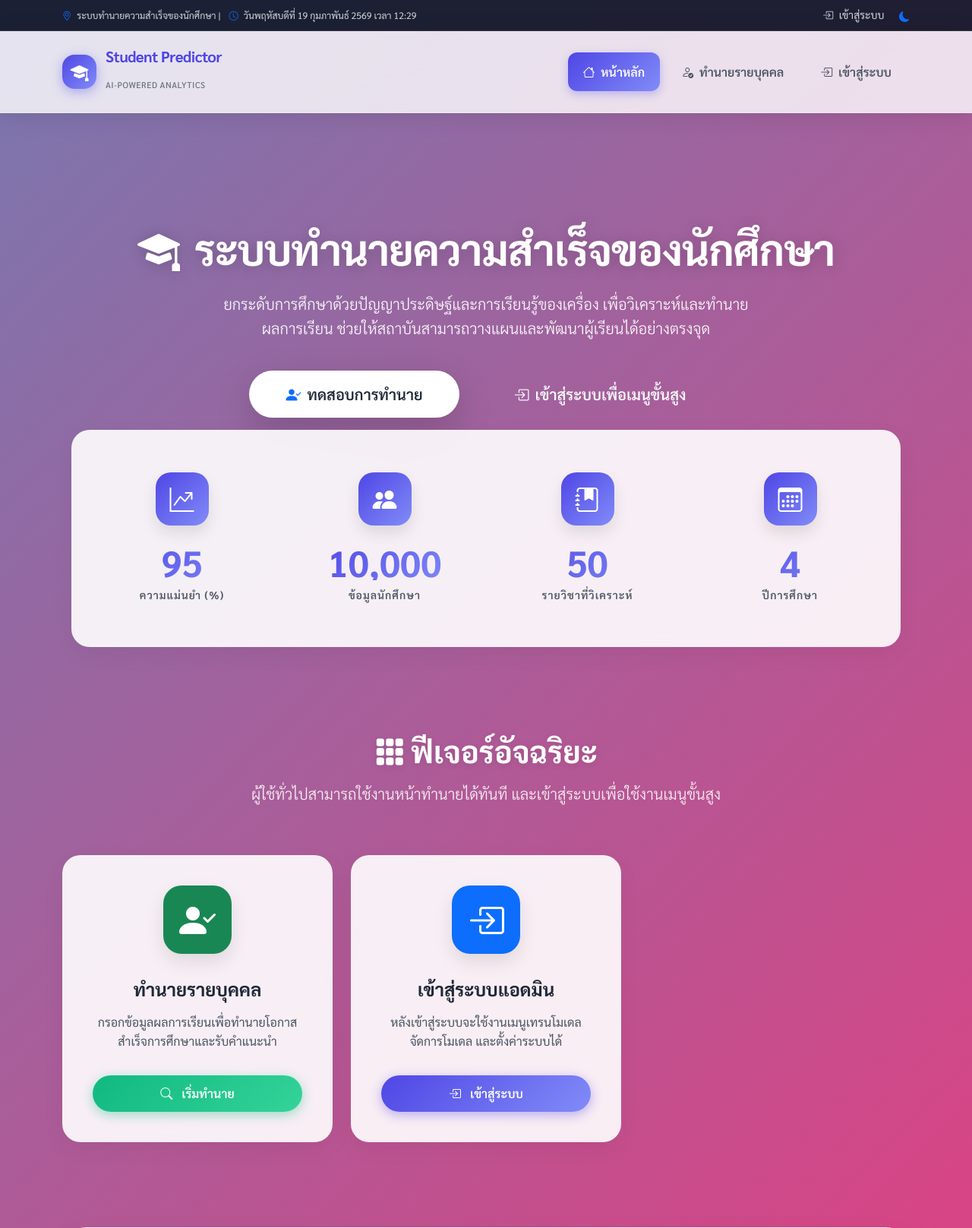
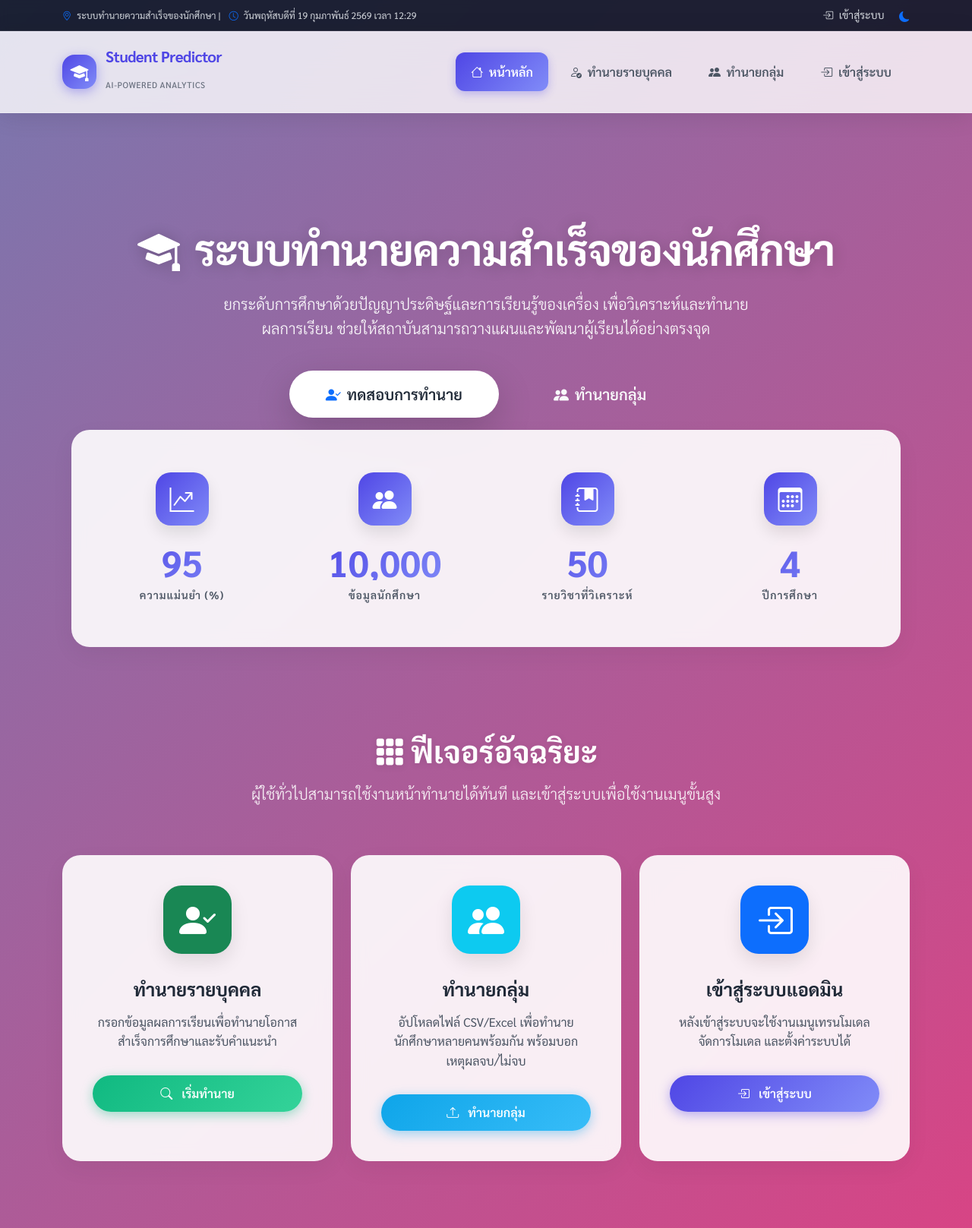
Before and after one commit to iot1234/aitest, a Flask app: page /page in a window 1280 px wide. Shown: the top 1617 px of the page at 76% size. Run offline with Flask 3, Linux system fonts and the light colour scheme; some libraries are stand-ins or nearby versions.

Commit message:
Add batch prediction menu visible without login
- Add "ทำนายกลุ่ม" to navbar in base.html (visible to all users, no login required)
- Add "ทำนายกลุ่ม" hero button on main_page.html (visible to all users)
- Move batch prediction feature card outside {% if is_logged_in %} block
- Change feature card link from training page to batch_prediction_page
- Add batch_prediction_page to public_endpoints

Menu structure now:
  Anonymous: หน้าหลัก | ทำนายรายบุคคล | ทำนายกลุ่ม | เข้าสู่ระบบ
  Logged in: หน้าหลัก | ทำนายรายบุคคล | ทำนายกลุ่ม | ฝึกโมเดล | เครื่องมือ

Co-Authored-By: Claude Opus 4.6 <noreply@anthropic.com>

```diff
--- a/templates/base.html
+++ b/templates/base.html
@@ -848,6 +848,11 @@
                             <i class="bi bi-person-check me-1"></i> ทำนายรายบุคคล
                         </a>
                     </li>
+                    <li class="nav-item animate__animated animate__fadeInDown" style="animation-delay: 0.35s;">
+                        <a class="nav-link" href="{{ url_for('batch_prediction_page') }}">
+                            <i class="bi bi-people-fill me-1"></i> ทำนายกลุ่ม
+                        </a>
+                    </li>
                     {% if is_logged_in %}
                     <li class="nav-item animate__animated animate__fadeInDown" style="animation-delay: 0.2s;">
                         <a class="nav-link" href="{{ url_for('predict_batch_page') }}">
--- a/templates/main_page.html
+++ b/templates/main_page.html
@@ -301,13 +301,12 @@
             <a href="{{ url_for('curriculum_prediction_form') }}" class="btn btn-light btn-lg px-5 py-3 rounded-pill shadow-lg">
                 <i class="bi bi-person-check-fill text-primary"></i> ทดสอบการทำนาย
             </a>
+            <a href="{{ url_for('batch_prediction_page') }}" class="btn btn-outline-light btn-lg px-5 py-3 rounded-pill">
+                <i class="bi bi-people-fill"></i> ทำนายกลุ่ม
+            </a>
             {% if is_logged_in %}
             <a href="{{ url_for('predict_batch_page') }}" class="btn btn-outline-light btn-lg px-5 py-3 rounded-pill">
                 <i class="bi bi-cpu"></i> ฝึกโมเดล AI
-            </a>
-            {% else %}
-            <a href="{{ url_for('admin_login') }}" class="btn btn-outline-light btn-lg px-5 py-3 rounded-pill">
-                <i class="bi bi-box-arrow-in-right"></i> เข้าสู่ระบบเพื่อเมนูขั้นสูง
             </a>
             {% endif %}
         </div>
@@ -405,23 +404,22 @@
                 </div>
             </div>
         </div>
-        {% if is_logged_in %}
-        <!-- Feature 3: Batch Prediction -->
+        <!-- Feature 3: Batch Prediction (public - no login required) -->
         <div class="col-lg-4 col-md-6" data-aos="fade-up" data-aos-delay="300">
             <div class="card feature-card">
                 <div class="card-body">
                     <div class="feature-icon bg-info text-white">
-                        <i class="bi bi-file-earmark-spreadsheet-fill"></i>
+                        <i class="bi bi-people-fill"></i>
                     </div>
-                    <h5>ทำนายจากไฟล์</h5>
-                    <p>รองรับการทำนายแบบกลุ่มใหญ่ผ่านไฟล์ CSV/Excel สะดวกรวดเร็ว</p>
-                    <a href="{{ url_for('predict_batch_page') }}" class="btn btn-info w-100 rounded-pill">
-                        <i class="bi bi-upload me-1"></i> อัปโหลดไฟล์
+                    <h5>ทำนายกลุ่ม</h5>
+                    <p>อัปโหลดไฟล์ CSV/Excel เพื่อทำนายนักศึกษาหลายคนพร้อมกัน พร้อมบอกเหตุผลจบ/ไม่จบ</p>
+                    <a href="{{ url_for('batch_prediction_page') }}" class="btn btn-info w-100 rounded-pill">
+                        <i class="bi bi-upload me-1"></i> ทำนายกลุ่ม
                     </a>
                 </div>
             </div>
         </div>
-
+        {% if is_logged_in %}
         <!-- Feature 4: Subject Analysis -->
         <div class="col-lg-4 col-md-6" data-aos="fade-up" data-aos-delay="400">
             <div class="card feature-card">
```
